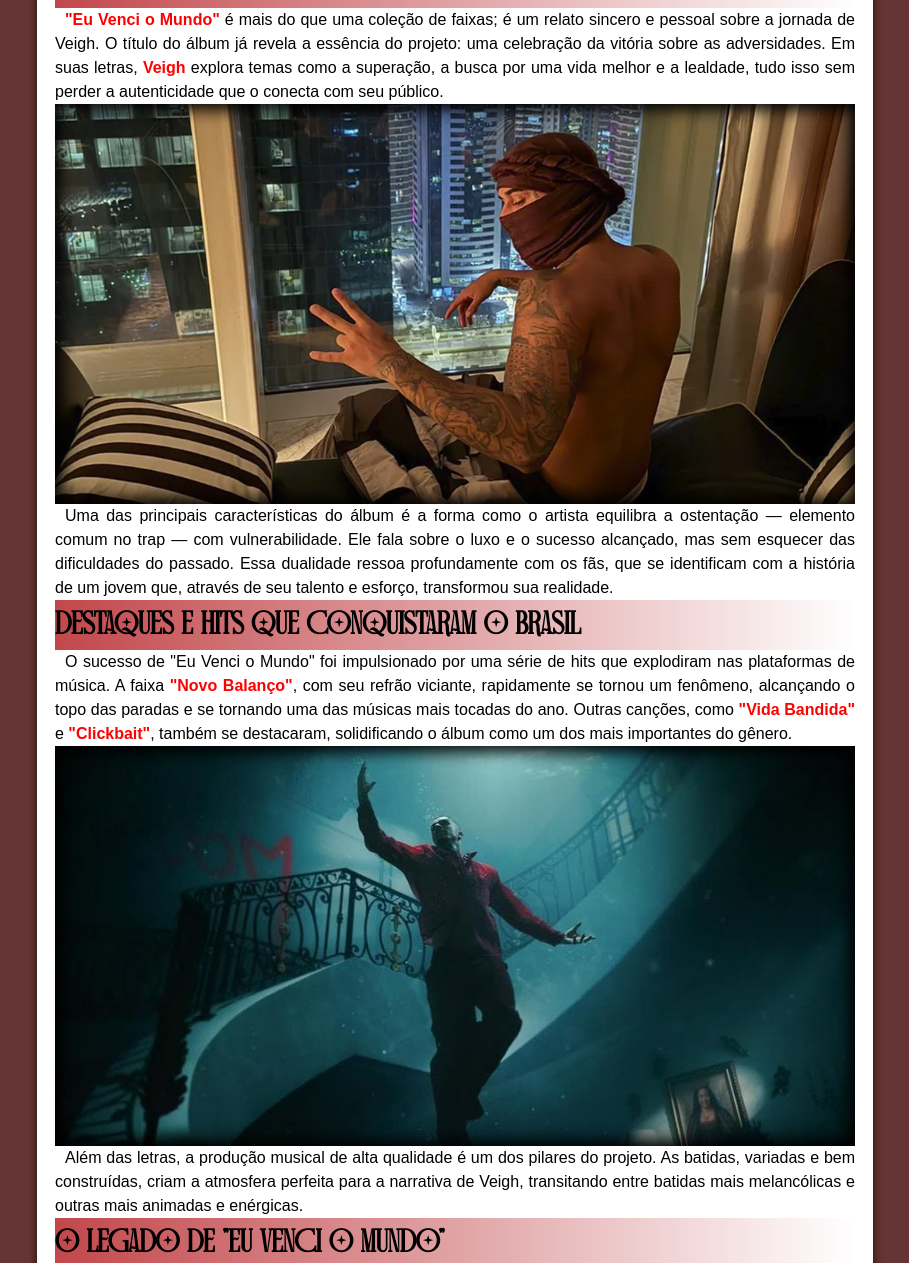
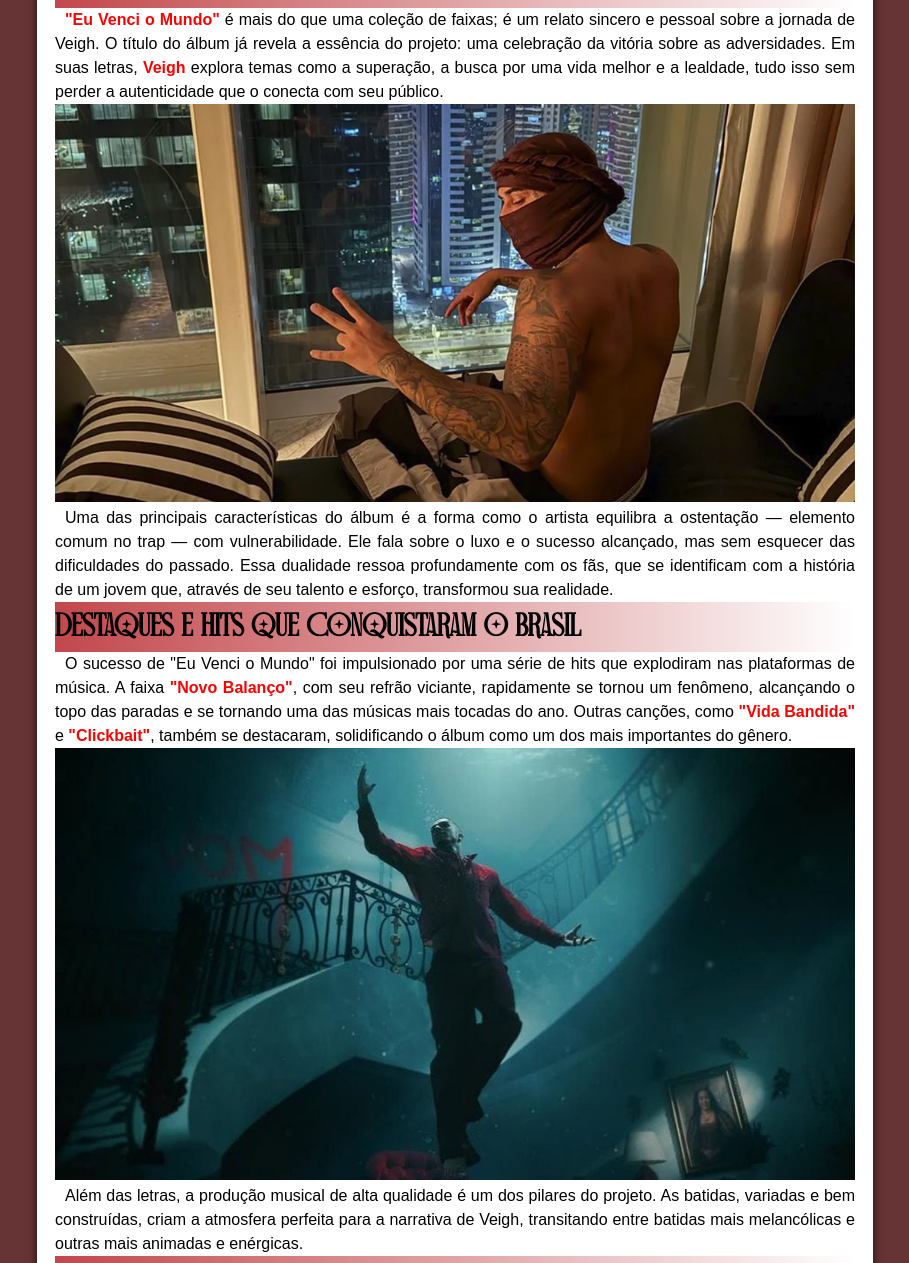
Before and after one commit to GabrielHenrique3493/projeto-2, a plain HTML site: page index.html in a window 1280 px wide. Shown: the part 352-1615 px from the top of the page, without its empty margins (185-1094 px from the left). Drawn offline with Linux system fonts and the light colour scheme.

Commit message:
substituições

```diff
--- a/index.html
+++ b/index.html
@@ -35,9 +35,7 @@
     <strong>"Eu Venci o Mundo"</strong> é mais do que uma coleção de faixas; é um relato sincero e pessoal sobre a jornada de Veigh. O título do álbum já revela a essência do projeto: uma celebração da vitória sobre as adversidades. Em suas letras, <strong>Veigh</strong> explora temas como a superação, a busca por uma vida melhor e a lealdade, tudo isso sem perder a autenticidade que o conecta com seu público.
 </p>
 
-<section class="primeiro">
-
-</section>
+<img src="imagens/veigh-2.webp" alt="img">
 
 <p>Uma das principais características do álbum é a forma como o artista equilibra a ostentação — elemento comum no trap — com vulnerabilidade. Ele fala sobre o luxo e o sucesso alcançado, mas sem esquecer das dificuldades do passado. Essa dualidade ressoa profundamente com os fãs, que se identificam com a história de um jovem que, através de seu talento e esforço, transformou sua realidade.</p>
 
@@ -48,9 +46,10 @@
     O sucesso de "Eu Venci o Mundo" foi impulsionado por uma série de hits que explodiram nas plataformas de música. A faixa <strong>"Novo Balanço"</strong>, com seu refrão viciante, rapidamente se tornou um fenômeno, alcançando o topo das paradas e se tornando uma das músicas mais tocadas do ano. Outras canções, como <strong>"Vida Bandida"</strong> e <strong>"Clickbait"</strong>, também se destacaram, solidificando o álbum como um dos mais importantes do gênero.
 
 </p>
-<section class="segundo">
-
-</section>
+<picture>
+        <source media="(max-width: 500px )" srcset="imagens/veigh-agua2.jpg" type="image/jpeg">
+        <img src="imagens/veigh-agua1.jpg" alt="agua">
+</picture>
 <p>
     Além das letras, a produção musical de alta qualidade é um dos pilares do projeto. As batidas, variadas e bem construídas, criam a atmosfera perfeita para a narrativa de Veigh, transitando entre batidas mais melancólicas e outras mais animadas e enérgicas.
 
--- a/style.css
+++ b/style.css
@@ -111,26 +111,8 @@ aside > p{
 strong{
     color: red;
 }
-section.primeiro{
-    padding-top: 10vh;
-    padding-bottom: 40vh;
-    background-image: url(imagens/veigh-2.webp);
-    background-size: cover;
-    background-repeat: no-repeat;
-    background-position: center center;
-    background-attachment: fixed;
-    box-shadow: inset 1px 0px 16px 6px black;
-}
+audio{
 
-section.segundo{
-    padding-top: 10vh;
-    padding-bottom: 40vh;
-    background-image: url(imagens/veigh-agua1.jpg);
-    background-size: cover;
-    background-repeat: no-repeat;
-    background-position: center top;
-    background-attachment: fixed;
-    box-shadow: inset 1px 0px 16px 6px black;
 }
 
 footer{
```
